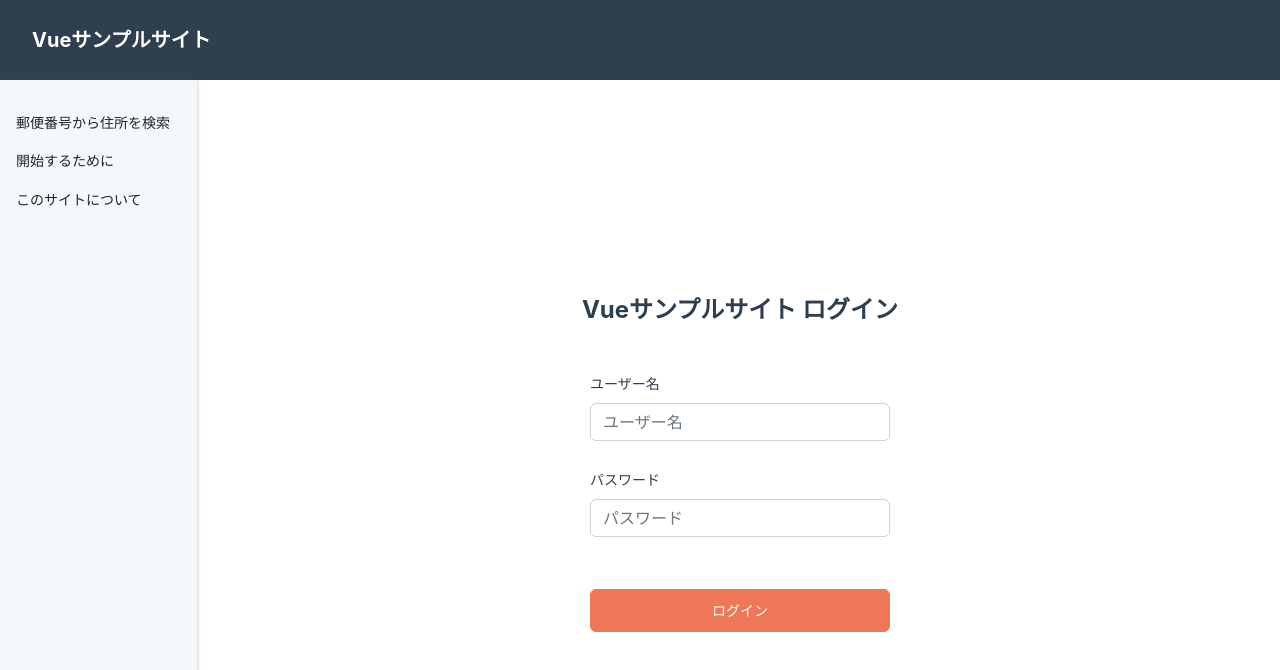
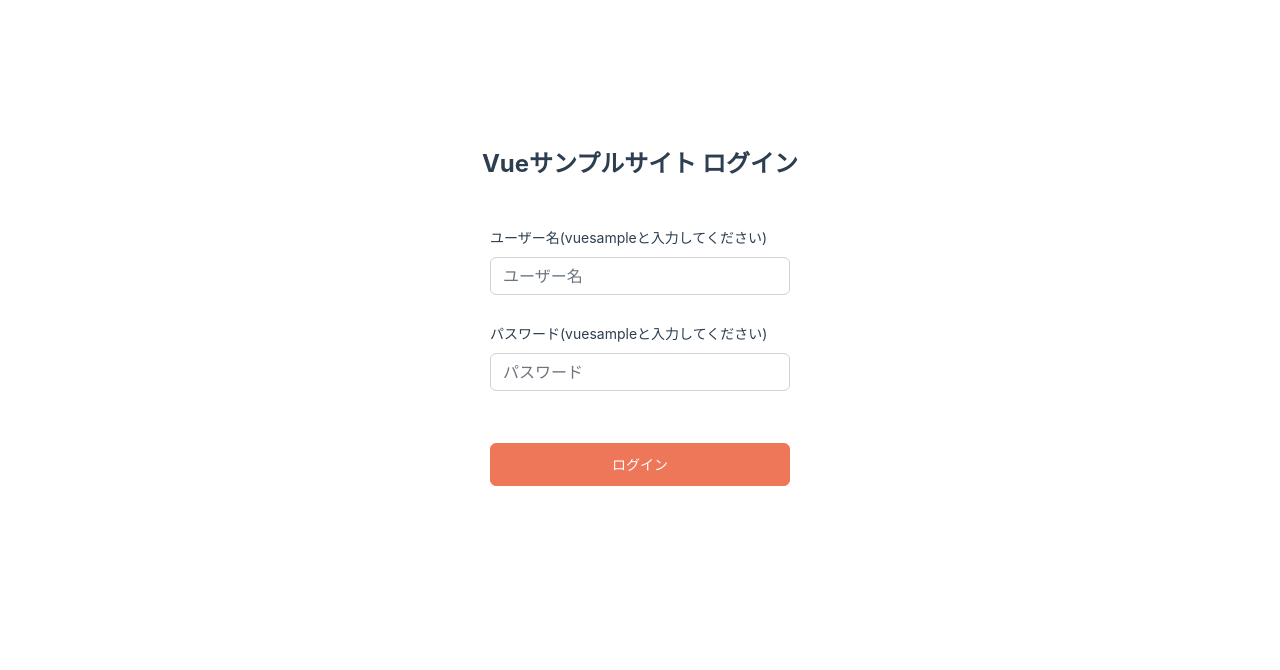
Before and after one commit to destroyder/vuesample, a Vue app: page / in a window 1280 px wide. Shown: the top 670 px of the page. Built offline with nearby package versions, Linux system fonts and the light colour scheme.

Commit message:
routeとloginページの調整

```diff
--- a/src/router/index.ts
+++ b/src/router/index.ts
@@ -13,7 +13,7 @@ const routes = [
     meta: {
       title: "Vueサンプルサイトとお店のデータ連携",
       desc: "Vueサンプルサイトとお店のデータ連携",
-      hideHeaderSidebar: false,
+      hideHeaderSidebar: true,
     },
   },
   {
--- a/src/views/LoginView.vue
+++ b/src/views/LoginView.vue
@@ -4,7 +4,7 @@
       <Heading1 title="Vueサンプルサイト ログイン" />
     </div>
     <div class="form-group">
-      <label for="exampleInputEmail1" class="mb-2">ユーザー名</label>
+      <label for="exampleInputEmail1" class="mb-2">ユーザー名(vuesampleと入力してください)</label>
       <input
         type="email"
         class="form-control"
@@ -15,7 +15,7 @@
       />
     </div>
     <div class="form-group">
-      <label for="exampleInputPassword1" class="mb-2">パスワード</label>
+      <label for="exampleInputPassword1" class="mb-2">パスワード(vuesampleと入力してください)</label>
       <input
         type="password"
         class="form-control"
@@ -38,7 +38,6 @@
 <script setup lang="ts">
 import { ref, onMounted } from "vue";
 import Heading1 from "../components/Heading1.vue";
-import axios from "axios";
 import { useRouter } from "vue-router";
 const router = useRouter();
 const message = ref("");
@@ -53,13 +52,11 @@ onMounted(async () => {
 // メソッド: onSubmit
 const onSubmit = async (e: any) => {
   e.preventDefault();
-  try {
-    const { data } = await axios.post("/api/login", { username: username.value, password: password.value });
-    localStorage.setItem("bearer", data.token);
+  if (username.value === "vuesample" && password.value === "vuesample") {
+    localStorage.setItem("bearer", "loginOk");
     router.push({ path: "/datasourceid" });
-  } catch (error) {
+  } else {
     message.value = "認証できませんでした。入力情報が正しいかご確認ください。入力情報が正しい場合はお問合せください。";
-    console.error(error);
   }
 };
 </script>
@@ -70,7 +67,7 @@ const onSubmit = async (e: any) => {
   height: 380px;
   display: flex;
   flex-wrap: wrap;
-  margin: clamp(40px, 20%, 250px) auto 0;
+  margin: clamp(40px, 20%, 150px) auto 0;
 }
 
 .form-title {
--- a/vite.config.ts
+++ b/vite.config.ts
@@ -11,5 +11,5 @@ export default defineConfig({
       "@": fileURLToPath(new URL("./src", import.meta.url)),
     },
   },
-  base: "/./",
+  base: "/vuesample/",
 });
```
Also changed, not shown: 4 other files (tests, documents, lock files or other folders).
